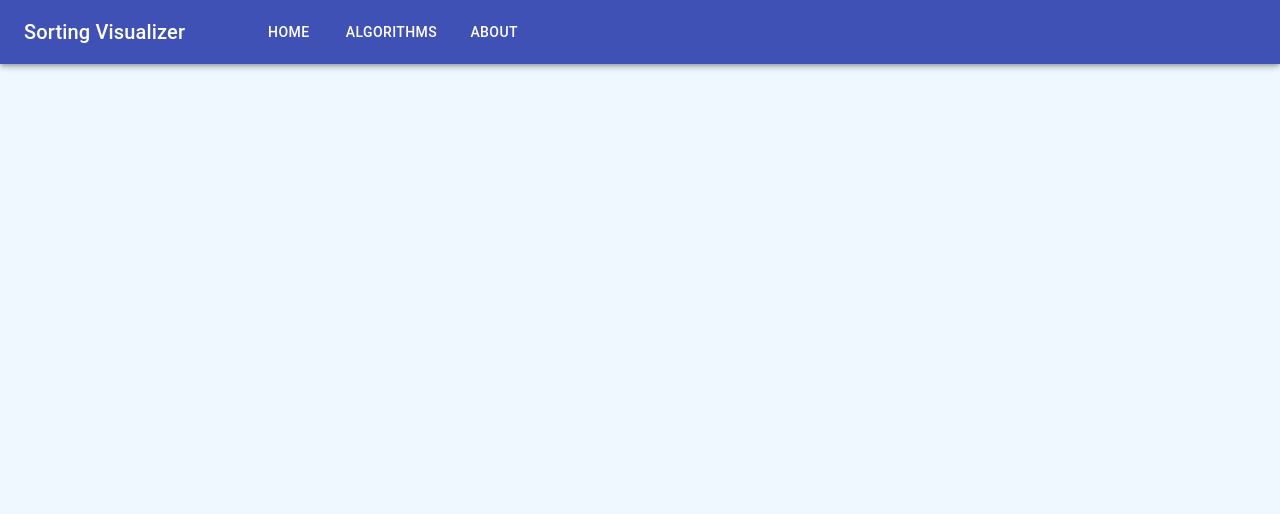
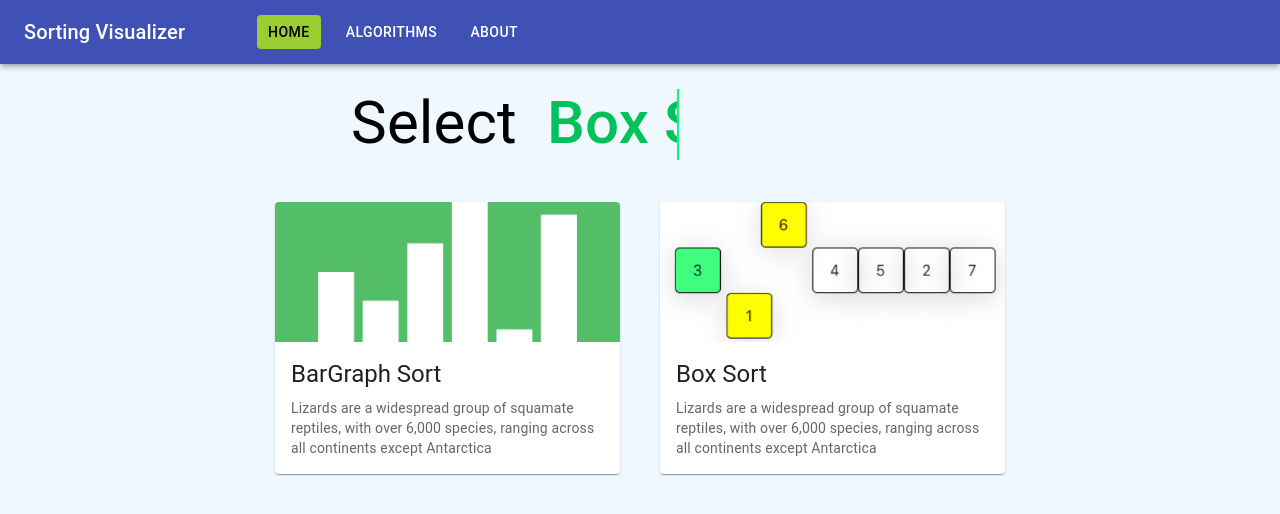
Before and after one commit to vishalvk1256/SortingVisualizer, a React app: page /SortingVisualizer in a window 1280 px wide. Shown: the top 514 px of the page. Built offline with nearby package versions, Linux system fonts and the light colour scheme.

Commit message:
changed routing

```diff
--- a/src/App.jsx
+++ b/src/App.jsx
@@ -38,12 +38,18 @@ export const App = () => {
         <Container>
           <Header />
           <Routes>
-            <Route path="/" element={<Home />} />
-            <Route path="/home" element={<Home />} />
-            <Route path="/boxsort" element={<Boxsort />} />
-            <Route path="/barsort" element={<BarGraphSort />} />
-            <Route path="/algorithms" element={<Algorithms />} />
-            <Route path="/about" element={<About />} />
+            <Route path="/SortingVisualizer" element={<Home />} />
+            <Route path="/SortingVisualizer/home" element={<Home />} />
+            <Route path="/SortingVisualizer/boxsort" element={<Boxsort />} />
+            <Route
+              path="/SortingVisualizer/barsort"
+              element={<BarGraphSort />}
+            />
+            <Route
+              path="/SortingVisualizer/algorithms"
+              element={<Algorithms />}
+            />
+            <Route path="/SortingVisualizer/about" element={<About />} />
           </Routes>
         </Container>
       </Router>
--- a/src/components/ActionAreaCard.jsx
+++ b/src/components/ActionAreaCard.jsx
@@ -16,9 +16,9 @@ export default function ActionAreaCard(props) {
   const handleMenuClick = (pageURL) => {
     // console.log(pageURL);
     if (pageURL == "BarGraphSort") {
-      navigate("/barsort");
+      navigate("/SortingVisualizer/barsort");
     } else if (pageURL == "BoxSort") {
-      navigate("/boxsort");
+      navigate("/SortingVisualizer/boxsort");
     }
   };
 
--- a/src/components/Header.jsx
+++ b/src/components/Header.jsx
@@ -71,13 +71,16 @@ function Header(props) {
   );
 
   const [onHome, setOnHome] = React.useState(
-    location.pathname == "/home" ? true : false
+    location.pathname == "/SortingVisualizer" ||
+      location.pathname == "/SortingVisualizer/home"
+      ? true
+      : false
   );
   const [onAbout, setOnAbout] = React.useState(
-    location.pathname == "/about" ? true : false
+    location.pathname == "/SortingVisualizer/about" ? true : false
   );
   const [onDoc, setOnDoc] = React.useState(
-    location.pathname == "/algorithms" ? true : false
+    location.pathname == "/SortingVisualizer/algorithms" ? true : false
   );
 
   const handleMenuClick = (pageURL) => {
@@ -86,17 +89,17 @@ function Header(props) {
       setOnHome(true);
       setOnAbout(false);
       setOnDoc(false);
-      navigate("/home");
+      navigate("/SortingVisualizer/home");
     } else if (pageURL == "About") {
       setOnHome(false);
       setOnAbout(true);
       setOnDoc(false);
-      navigate("/about");
+      navigate("/SortingVisualizer/about");
     } else if (pageURL == "Algorithms") {
       setOnHome(false);
       setOnAbout(false);
       setOnDoc(true);
-      navigate("/algorithms");
+      navigate("/SortingVisualizer/algorithms");
     }
   };
 
```
